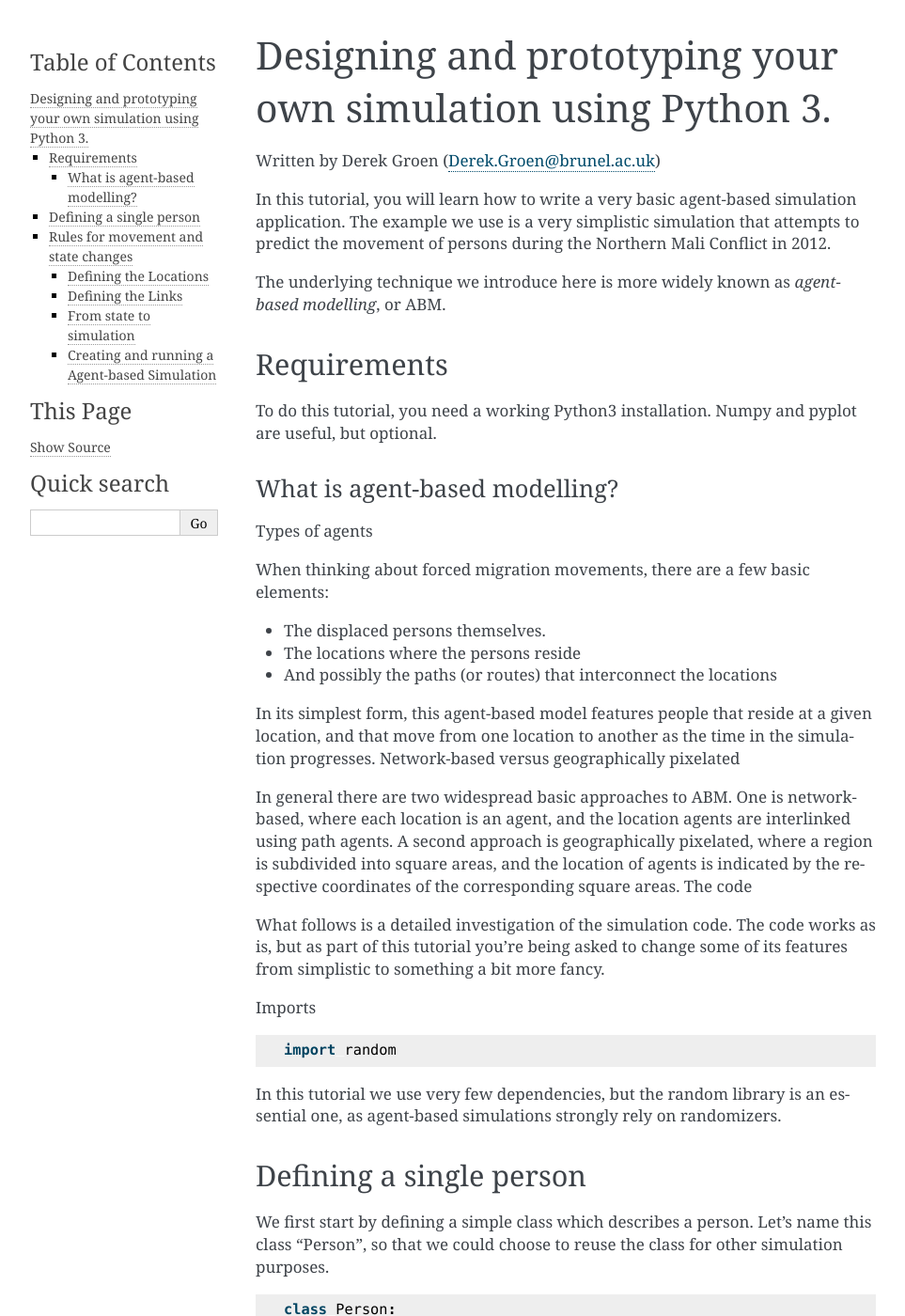
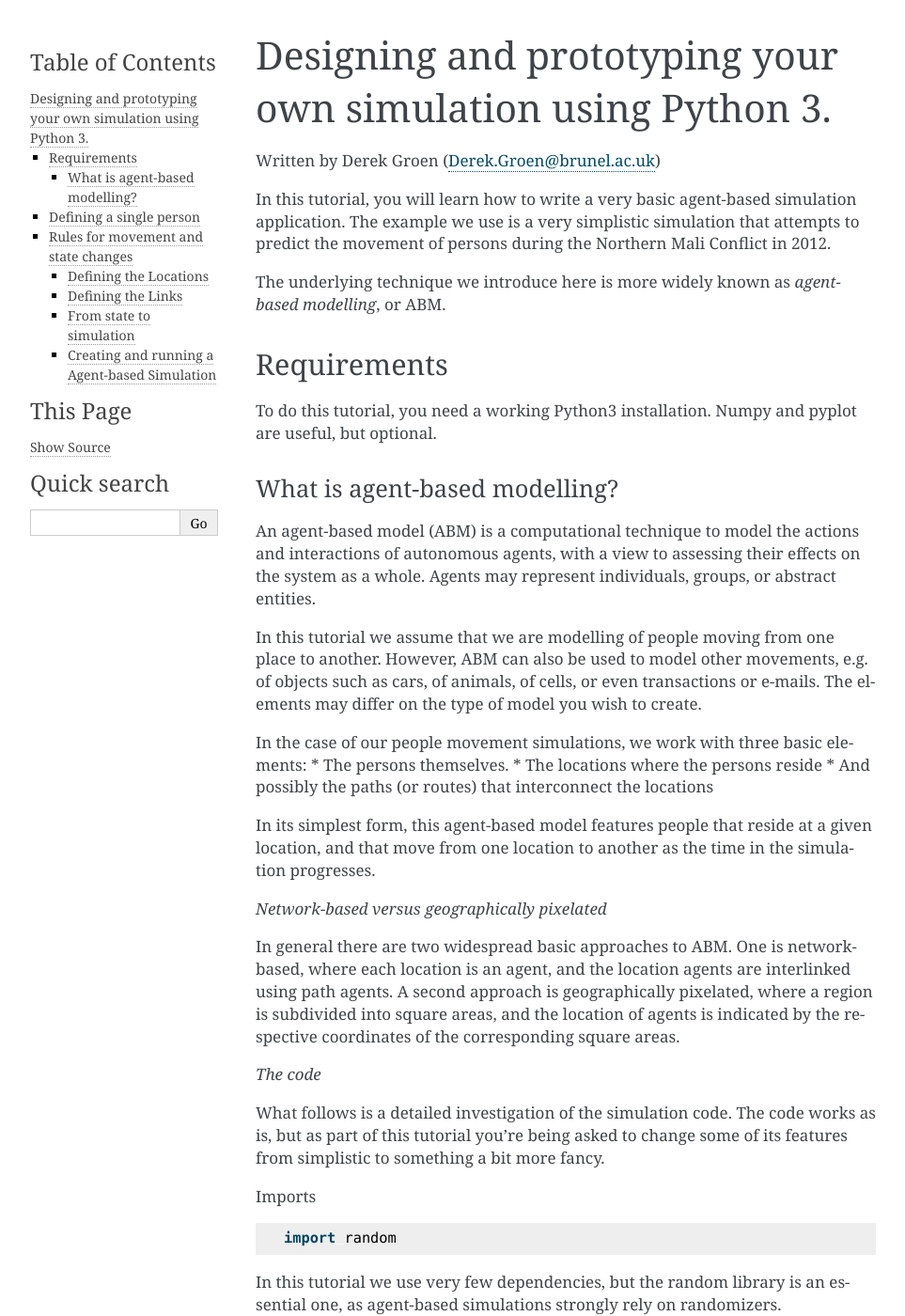
Before and after one commit to djgroen/student-resources, a Sphinx documentation site: the page built from docs/python-abm.rst, in a window 1280 px wide and 1400 px high. Shown: the whole window at 94% size, without its empty margins (148-1111 px from the left). Built offline with Sphinx 7.4.7, drawn with Linux system fonts in a browser that asks for light colours; some of the changed text lies outside the part shown.

Commit message:
Update python-abm.rst

```diff
--- a/docs/python-abm.rst
+++ b/docs/python-abm.rst
@@ -19,24 +19,24 @@ To do this tutorial, you need a working Python3 installation. Numpy and pyplot a
 What is agent-based modelling?
 ==============================
 
-Types of agents
+An agent-based model (ABM) is a computational technique to model the actions and interactions of autonomous agents, with a view to assessing their effects on the system as a whole. Agents may represent individuals, groups, or abstract entities.
 
-When thinking about forced migration movements, there are a few basic elements:
+In this tutorial we assume that we are modelling of people moving from one place to another. However, ABM can also be used to model other movements, e.g. of objects such as cars, of animals, of cells, or even transactions or e-mails. The elements may differ on the type of model you wish to create.
 
-* The displaced persons themselves.
+In the case of our people movement simulations, we work with three basic elements:
+* The persons themselves.
 * The locations where the persons reside
 * And possibly the paths (or routes) that interconnect the locations
 
 In its simplest form, this agent-based model features people that reside at a
 given location, and that move from one location to another as the time in the
-simulation progresses.  Network-based versus geographically pixelated
+simulation progresses.
 
-In general there are two widespread basic approaches to ABM. One is
-network-based, where each location is an agent, and the location agents are
-interlinked using path agents. A second approach is geographically pixelated,
-where a region is subdivided into square areas, and the location of agents is
-indicated by the respective coordinates of the corresponding square areas.  The
-code
+*Network-based versus geographically pixelated*
+
+In general there are two widespread basic approaches to ABM. One is network-based, where each location is an agent, and the location agents are interlinked using path agents. A second approach is geographically pixelated, where a region is subdivided into square areas, and the location of agents is indicated by the respective coordinates of the corresponding square areas.
+
+*The code*
 
 What follows is a detailed investigation of the simulation code. The code works
 as is, but as part of this tutorial you're being asked to change some of its
```
Also changed, not shown: other parts of docs/python-abm.rst (+9 -2 lines).
